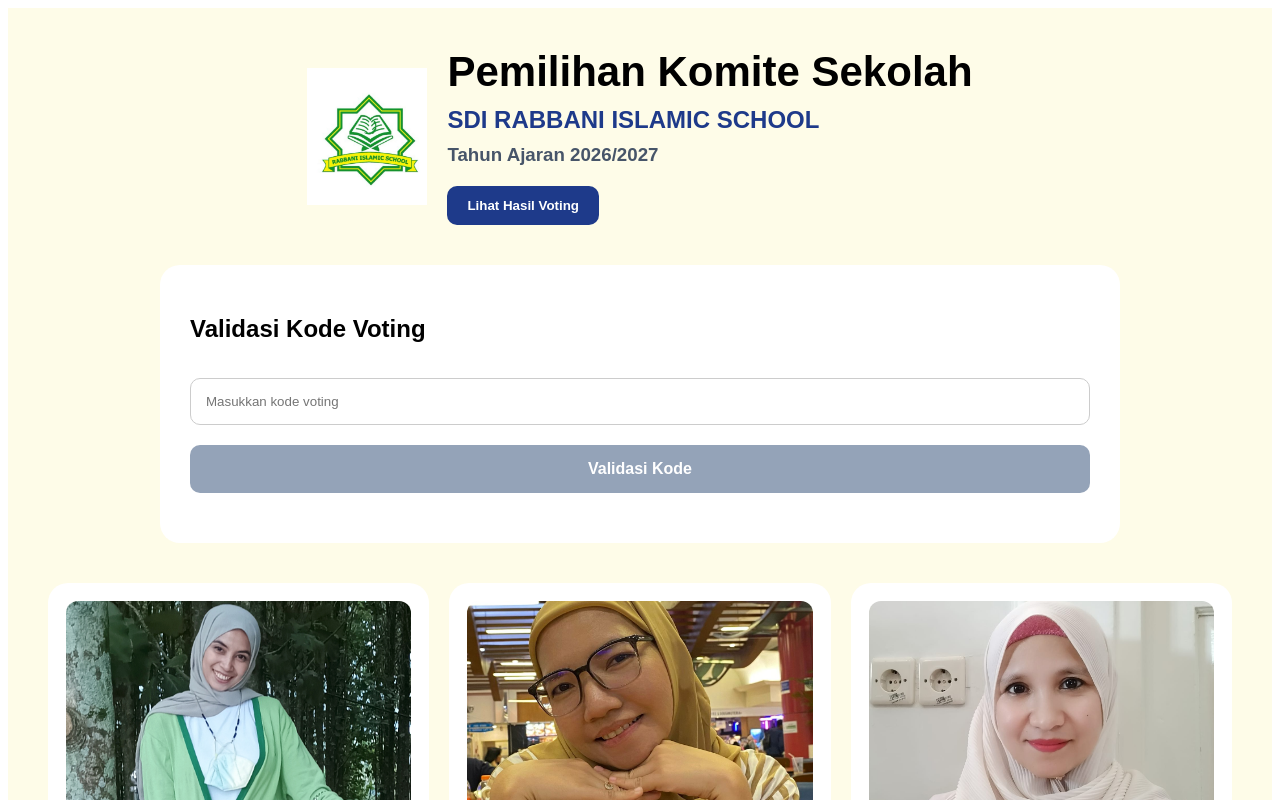
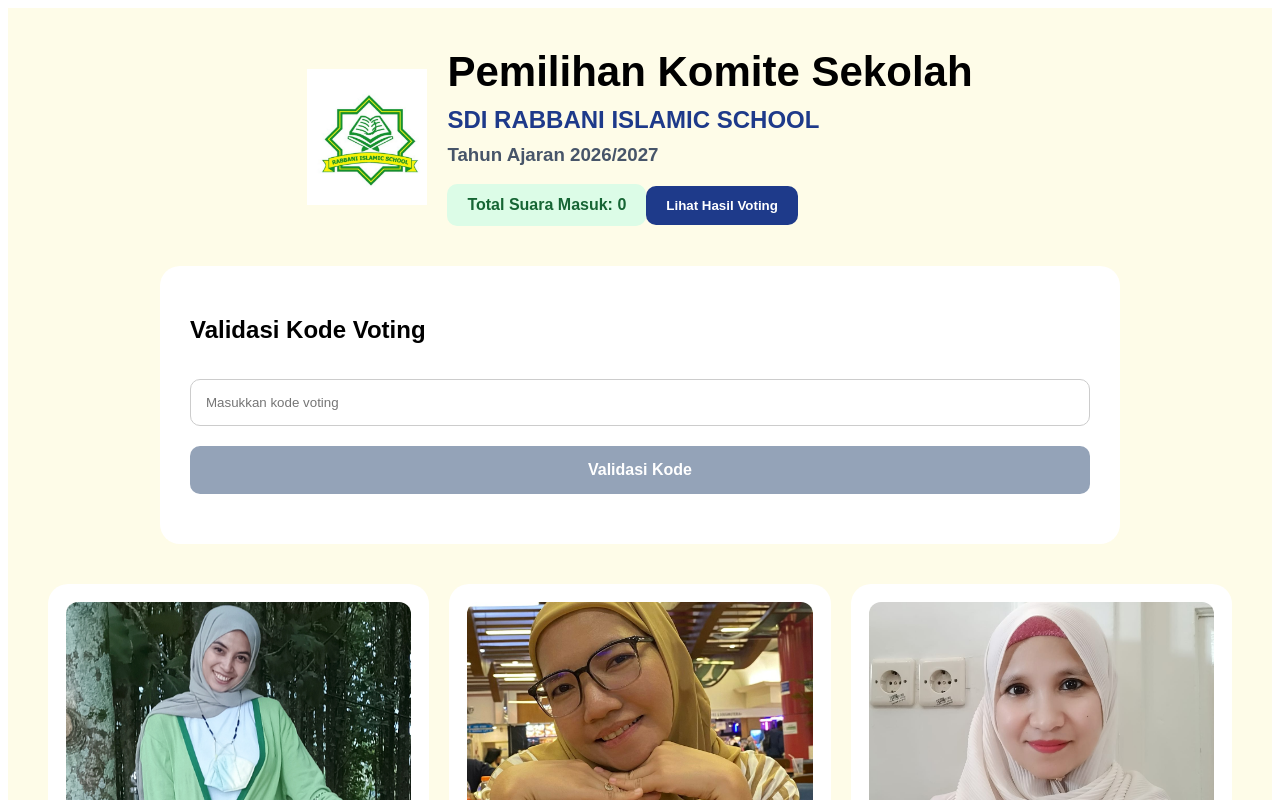
Before and after one commit to awbelajar-hash/voting-komite, a React (Vite) app: page / in a window 1280 px wide. Shown: the top 800 px of the page. Built offline with nearby package versions, Linux system fonts and the light colour scheme; no server answers; the database is empty.

Commit message:
hapus tombol import

```diff
--- a/src/App.jsx
+++ b/src/App.jsx
@@ -75,7 +75,10 @@ export default function App() {
 
     return () => unsubscribe();
   }, []);
-
+const totalVotes = Object.values(results).reduce(
+  (total, value) => total + value,
+  0
+);
   const candidates = [
     {
       id: 1,
@@ -302,7 +305,19 @@ export default function App() {
           >
             Tahun Ajaran 2026/2027
           </h3>
-
+<div
+  style={{
+    marginTop: "15px",
+    background: "#dcfce7",
+    color: "#166534",
+    padding: "12px 20px",
+    borderRadius: "10px",
+    fontWeight: "bold",
+    display: "inline-block",
+  }}
+>
+  Total Suara Masuk: {totalVotes}
+</div>
           <button
             onClick={() => {
               if (!showAdmin) {
```
